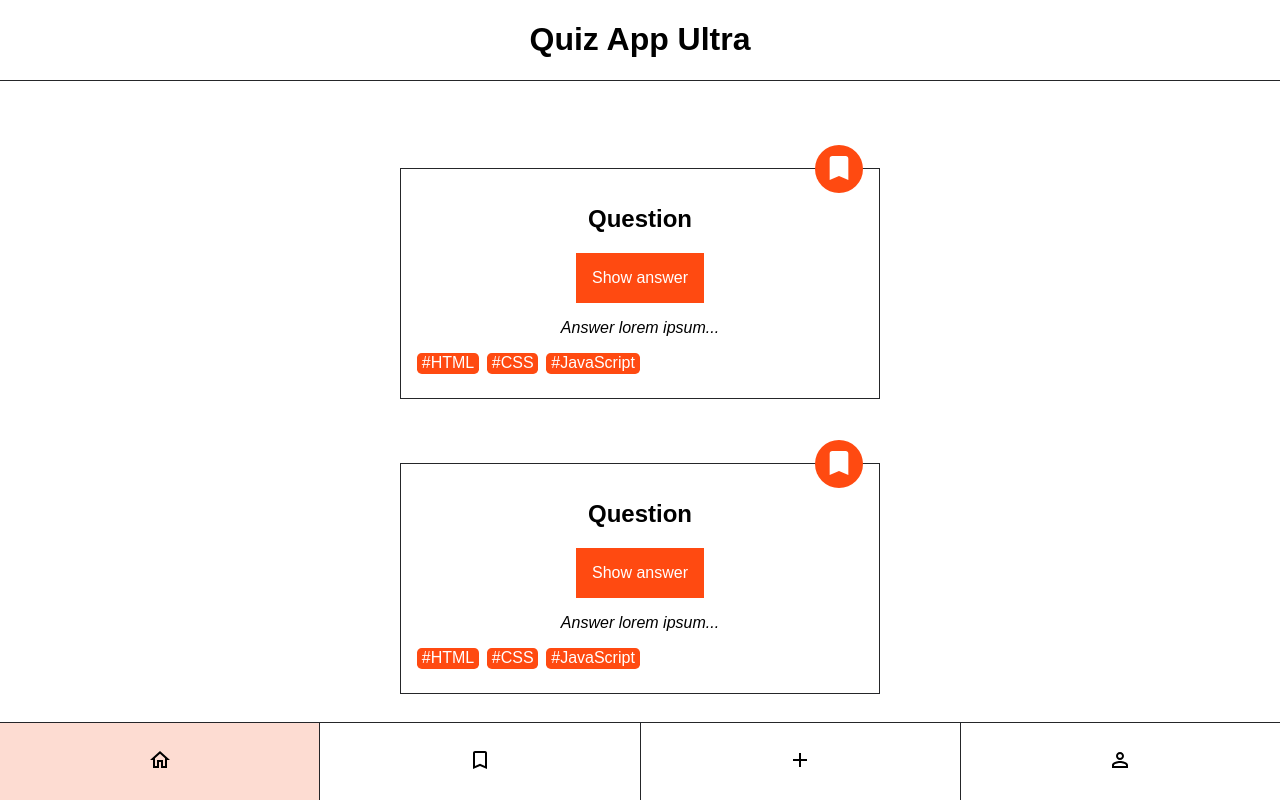
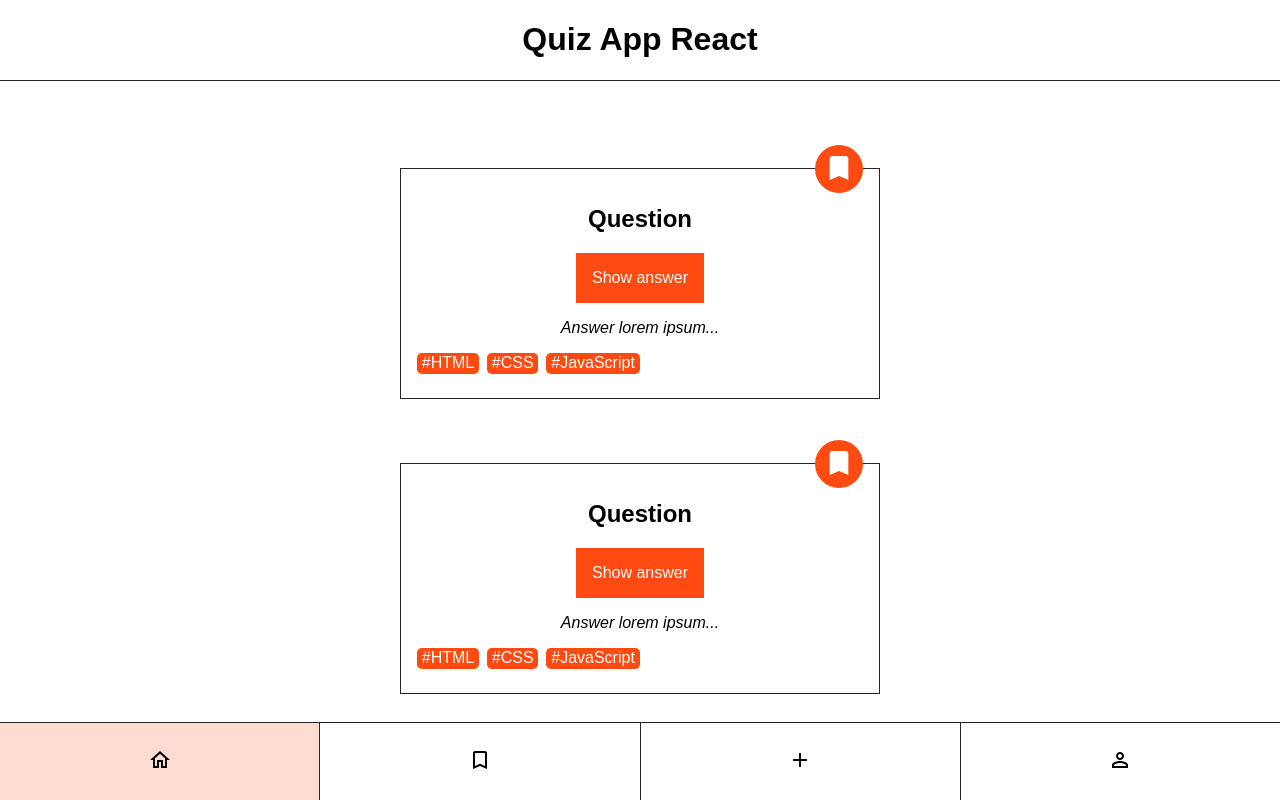
Before and after one commit to anhthu253/quiz-app-ultra-part5, a React (Create React App) app: page / in a window 1280 px wide. Shown: the top 800 px of the page. Built offline with nearby package versions, Linux system fonts and the light colour scheme.

Commit message:
make header say Quiz App React

```diff
--- a/src/components/header/Header.js
+++ b/src/components/header/Header.js
@@ -3,7 +3,7 @@ import "./Header.css";
 function Header() {
   return (
     <header className="header">
-      <h1>Quiz App Ultra</h1>
+      <h1>Quiz App React</h1>
     </header>
   );
 }
```
